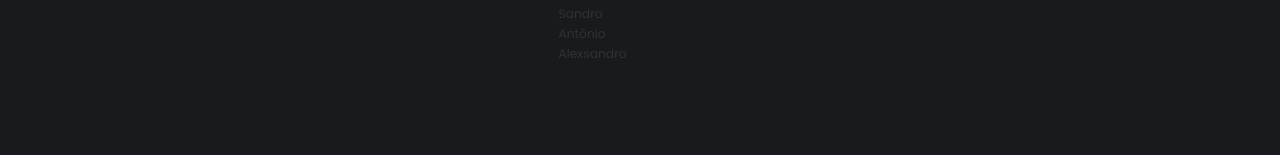
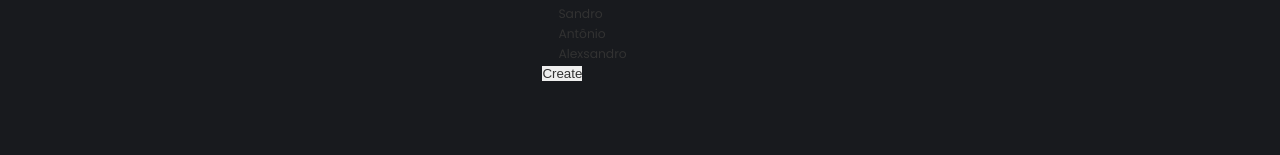
Before and after one commit to A1exsandro/blog2, a React (Create React App) app: page /presence in a window 1280 px wide. Shown: the part 387-542 px from the top of the page. Built offline with nearby package versions, Linux system fonts and the light colour scheme; a web font is replaced by a local one.

Commit message:
test axios

```diff
--- a/src/pages/presence/index.jsx
+++ b/src/pages/presence/index.jsx
@@ -2,6 +2,21 @@ import React, { useState } from "react";
 import './styles.css';
 
 const Presence = () => {
+  const handleSubmit = (async () => {
+    await fetch(`http://localhost:3001/calls`,
+      {
+        method: 'POST',
+        headers: {
+          'Accept': 'application/json',
+          'Content-Type': 'application/json'
+        },
+        body: JSON.stringify({
+          call: { date: "", names: ['a', 'b', 'c', 'd'] }
+        })
+      }
+    )
+  });
+
   const [names, setNames] = useState([
     {
       name: 'Alex'
@@ -22,7 +37,7 @@ const Presence = () => {
   }
 
 
-  // console.log(cards);
+
 
   return(
 
@@ -62,6 +77,11 @@ const Presence = () => {
             }
           </tbody>
         </table>
+        <form onSubmit={handleSubmit}>
+            <button type="submit">
+              Create
+            </button>
+          </form>
       </div>
     </div>
 
```
Also changed, not shown: src/components/navbar/index.jsx (indentation only).
